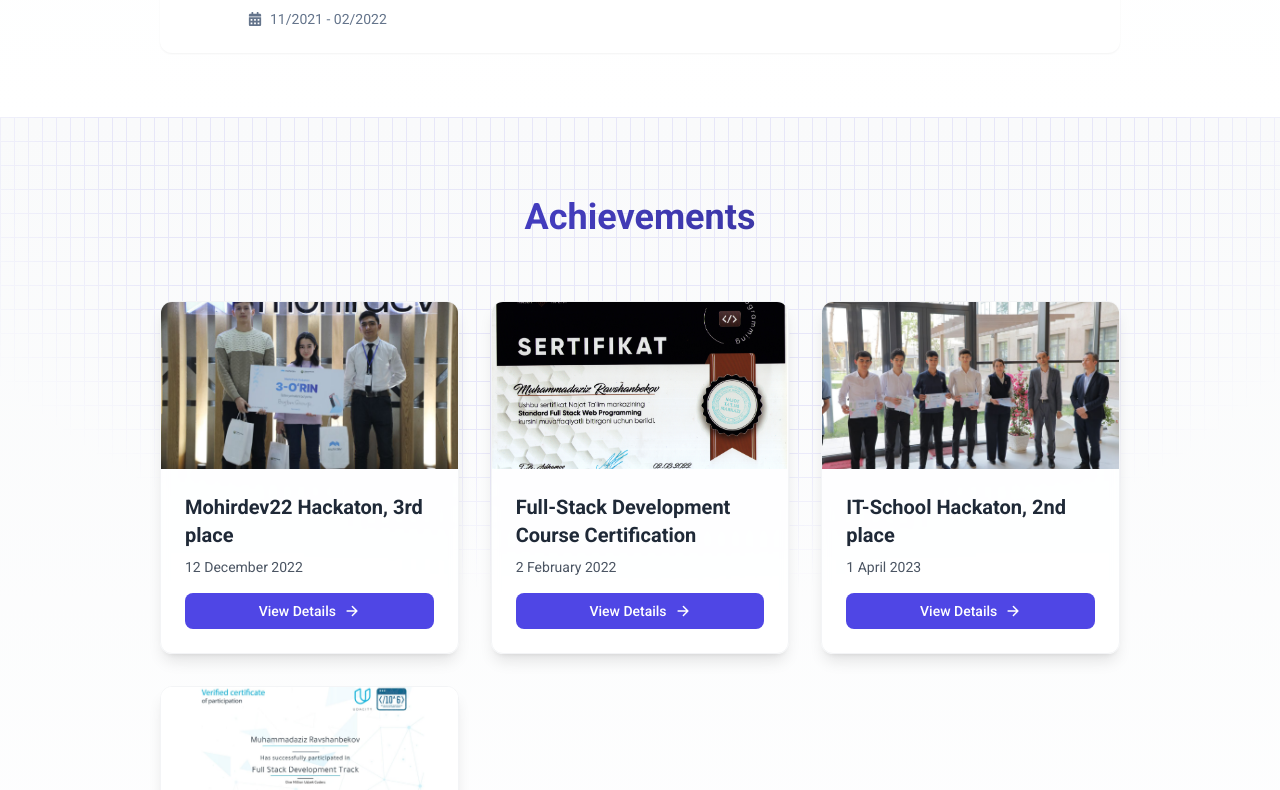
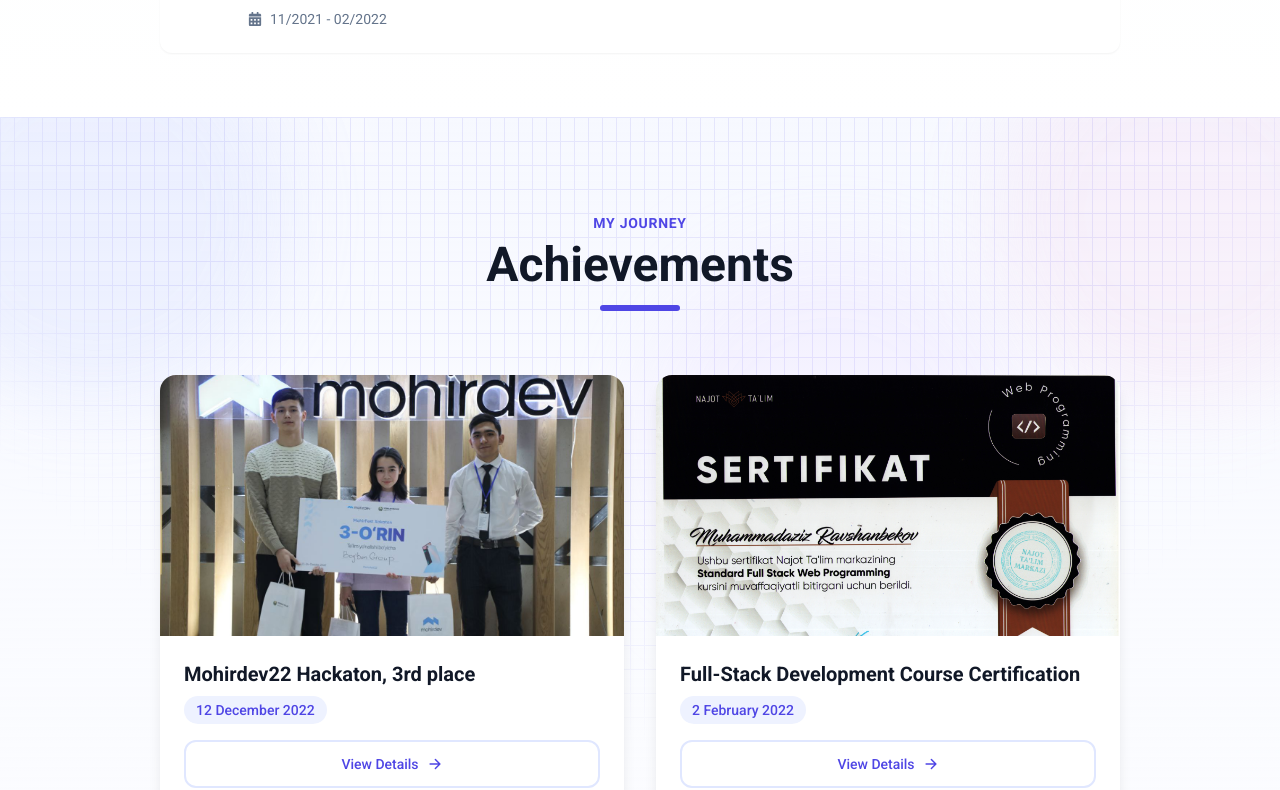
Before and after one commit to smuhammadaziz/portfolio, a React (Vite) app: page / in a window 1280 px wide. Shown: the part 5018-5808 px from the top of the page. Built offline with nearby package versions, Linux system fonts and the light colour scheme.

Commit message:
add: adding new design for achievements section

```diff
--- a/src/components/achievement/achieve.jsx
+++ b/src/components/achievement/achieve.jsx
@@ -76,61 +76,82 @@
   };
 
   return (
-    <section className="py-20 bg-gradient-to-b from-gray-50 to-white relative overflow-hidden">
+    <section className="py-24 relative overflow-hidden bg-gradient-to-b from-indigo-50/50 to-white">
+      {/* Decorative Elements */}
+      <div className="absolute inset-0">
         <div className="absolute inset-0 bg-[linear-gradient(to_right,#4f46e5_1px,transparent_1px),linear-gradient(to_bottom,#4f46e5_1px,transparent_1px)] bg-[size:14px_24px] [mask-image:radial-gradient(ellipse_60%_50%_at_50%_0%,#000_70%,transparent_100%)] opacity-[0.1]" />
+        <div className="absolute -top-24 -left-24 w-96 h-96 bg-indigo-200 rounded-full mix-blend-multiply filter blur-2xl opacity-20 animate-blob" />
+        <div className="absolute -top-24 -right-24 w-96 h-96 bg-pink-200 rounded-full mix-blend-multiply filter blur-2xl opacity-20 animate-blob animation-delay-2000" />
+        <div className="absolute top-32 left-1/2 -translate-x-1/2 w-96 h-96 bg-purple-200 rounded-full mix-blend-multiply filter blur-2xl opacity-20 animate-blob animation-delay-4000" />
+      </div>
 
-      <div className="container mx-auto px-6 md:px-40 relative z-10">
-        <motion.h2
+      <div className="container mx-auto px-6 md:px-40 relative">
+        <motion.div
           initial={{ opacity: 0, y: 20 }}
-          animate={{ opacity: 1, y: 0 }}
-          className="text-4xl font-bold text-center bg-clip-text text-transparent bg-gradient-to-r from-indigo-600 to-indigo-900 mb-16">
-          Achievements
-        </motion.h2>
+          whileInView={{ opacity: 1, y: 0 }}
+          viewport={{ once: true }}
+          className="text-center mb-16">
+          <span className="text-sm font-semibold text-indigo-600 tracking-wider uppercase mb-2 block">My Journey</span>
+          <h2 className="text-4xl md:text-5xl font-bold text-gray-900 mb-4">Achievements</h2>
+          <div className="w-20 h-1.5 bg-indigo-600 mx-auto rounded-full" />
+        </motion.div>
 
         <motion.div
           initial="hidden"
-          animate="visible"
+          whileInView="visible"
+          viewport={{ once: true }}
           variants={{
             visible: {
               opacity: 1,
-              transition: {
-                staggerChildren: 0.1,
+              transition: { staggerChildren: 0.2 }
             },
-            },
-            hidden: {
-              opacity: 0,
-            },
+            hidden: { opacity: 0 }
           }}
-          className="grid grid-cols-1 sm:grid-cols-2 lg:grid-cols-3 gap-8">
-          {achievements.map((achievement) => (
+          className="grid grid-cols-1 md:grid-cols-2 gap-8">
+          {achievements.map((achievement, idx) => (
             <motion.div
               key={achievement.id}
-              initial={{ opacity: 0, y: 20 }}
-              animate={{ opacity: 1, y: 0 }}
-              whileHover={{ y: -5 }}
-              className="group relative bg-white/80 backdrop-blur-sm rounded-xl border border-gray-100 shadow-lg hover:shadow-xl transition-all duration-300 overflow-hidden flex flex-col h-full">
-              <div className="absolute inset-0 bg-gradient-to-br from-white to-indigo-50 opacity-0 group-hover:opacity-100 transition-opacity duration-300" />
+              variants={{
+                hidden: { opacity: 0, y: 20 },
+                visible: { opacity: 1, y: 0 }
+              }}
+              className="group relative bg-white rounded-2xl shadow-lg hover:shadow-2xl transition-all duration-500">
+              <div className="absolute inset-0 rounded-2xl bg-gradient-to-r from-indigo-500 to-purple-500 opacity-0 group-hover:opacity-5 transition-opacity duration-500" />
 
-              <div className="relative aspect-video overflow-hidden">
+              <div className="relative overflow-hidden rounded-t-2xl">
+                <div className="aspect-[16/9]">
                   <img
                     src={achievement.images[0]}
                     alt={achievement.title}
-                  className="w-full h-full object-cover transform group-hover:scale-110 transition-transform duration-500"
+                    className="w-full h-full object-cover object-top transform group-hover:scale-105 transition-transform duration-700"
                   />
-                <div className="absolute inset-0 bg-black opacity-0 group-hover:opacity-30 transition-opacity duration-300" />
+                </div>
+                <div className="absolute inset-0 bg-gradient-to-t from-black/50 via-transparent to-transparent opacity-0 group-hover:opacity-100 transition-all duration-300">
+                  <div className="absolute bottom-4 left-4 right-4">
+                    <div className="bg-white/95 backdrop-blur-sm rounded-xl p-4 transform translate-y-full group-hover:translate-y-0 transition-transform duration-500">
+                      <p className="text-sm font-medium text-gray-900">{achievement.description}</p>
+                    </div>
+                  </div>
+                </div>
               </div>
 
-              <div className="relative p-6 flex flex-col flex-grow">
-                <h3 className="text-xl font-bold text-gray-800 mb-2">
+              <div className="p-6">
+                <div className="flex flex-col gap-2 mb-4">
+                  <h3 className="text-xl font-bold text-gray-900 group-hover:text-indigo-600 transition-colors duration-300 line-clamp-2">
                     {achievement.title}
                   </h3>
-                <p className="text-gray-600 text-sm">{achievement.date}</p>
-                <div className="flex-grow" />
+                  <span className="text-sm font-medium text-indigo-600 bg-indigo-50 px-3 py-1 rounded-full self-start">
+                    {achievement.date}
+                  </span>
+                </div>
+
                 <button
                   onClick={() => handleReadMore(achievement)}
-                  className="inline-flex items-center justify-center gap-2 px-4 py-2 mt-4 bg-indigo-600 text-white text-sm font-medium rounded-lg hover:bg-indigo-700 transition-colors w-full">
+                  className="relative w-full inline-flex items-center justify-center px-6 py-3 bg-white text-sm font-medium text-indigo-600 rounded-xl border-2 border-indigo-100 hover:border-indigo-200 hover:bg-indigo-50/50 transition-all duration-300 group/btn">
+                  <span className="relative flex items-center gap-2">
                     View Details
-                  <IoArrowForward className="w-4 h-4" />
+                    <IoArrowForward className="w-4 h-4 transform group-hover/btn:translate-x-1 transition-transform" />
+                  </span>
                 </button>
               </div>
             </motion.div>
@@ -144,36 +165,25 @@
             initial={{ opacity: 0 }}
             animate={{ opacity: 1 }}
             exit={{ opacity: 0 }}
-            className="fixed inset-0 z-[900] flex items-center justify-center bg-black/60 backdrop-blur-sm overflow-y-auto"
+            className="fixed inset-0 z-[9999] flex items-center justify-center p-2 sm:p-4 bg-black/30 backdrop-blur-sm"
             onClick={closeModal}>
-            <div className="min-h-screen w-full py-8 px-4 flex items-center justify-center">
             <motion.div
-                initial={{ scale: 0.9, opacity: 0, y: 20 }}
-                animate={{ scale: 1, opacity: 1, y: 0 }}
-                exit={{ scale: 0.9, opacity: 0, y: 20 }}
-                transition={{ type: "spring", duration: 0.2 }}
+              initial={{ scale: 0.95, opacity: 0 }}
+              animate={{ scale: 1, opacity: 1 }}
+              exit={{ scale: 0.95, opacity: 0 }}
+              transition={{ type: "spring", duration: 0.3 }}
               onClick={(e) => e.stopPropagation()}
-                className="relative w-full max-w-3xl bg-white/90 backdrop-blur-md rounded-2xl shadow-2xl p-6 mx-auto">
-                <div className="absolute inset-0 bg-gradient-to-br from-indigo-50 to-white rounded-2xl opacity-90 z-0" />
-
-                <div className="relative z-10">
-                  <button
-                    onClick={closeModal}
-                    className="absolute top-2 right-2 p-2 text-gray-500 hover:text-gray-700 rounded-full hover:bg-gray-100 transition-colors">
-                    <IoClose className="w-6 h-6" />
-                  </button>
-
-                  <div className="relative mb-6 rounded-xl overflow-hidden bg-gray-100">
+              className="relative w-full max-w-2xl bg-white rounded-2xl shadow-2xl overflow-hidden z-[10000] max-h-[90vh]">
+              <div className="relative flex flex-col max-h-[90vh]">
+                <div className="relative aspect-video sm:aspect-[16/9] bg-gray-100">
                   <motion.img
                     key={currentImageIndex}
                     initial={{ opacity: 0 }}
                     animate={{ opacity: 1 }}
-                      transition={{ duration: 0.2 }}
+                    transition={{ duration: 0.3 }}
                     src={selectedAchievement.images[currentImageIndex]}
-                      alt={`${selectedAchievement.title} Image ${
-                        currentImageIndex + 1
-                      }`}
-                      className="w-full object-contain max-h-[300px] mx-auto"
+                    alt={`${selectedAchievement.title} Image ${currentImageIndex + 1}`}
+                    className="w-full h-full object-cover object-top"
                   />
 
                   {selectedAchievement.images.length > 1 && (
@@ -181,82 +191,68 @@
                       <button
                         onClick={prevImage}
                         disabled={currentImageIndex === 0}
-                          className={`absolute left-4 top-1/2 transform -translate-y-1/2 p-2 rounded-full ${
+                        className={`absolute left-2 sm:left-4 top-1/2 transform -translate-y-1/2 p-2 sm:p-3 rounded-full ${
                           currentImageIndex === 0
-                              ? "bg-gray-300 cursor-not-allowed"
-                              : "bg-white/90 hover:bg-white shadow-lg"
-                          } transition-all duration-200`}>
-                          <IoArrowBack
-                            className={`w-6 h-6 ${
-                              currentImageIndex === 0
-                                ? "text-gray-400"
-                                : "text-gray-700"
-                            }`}
-                          />
+                            ? "bg-gray-200/80 cursor-not-allowed"
+                            : "bg-white/90 hover:bg-white shadow-lg hover:shadow-xl"
+                        } transition-all duration-300 z-10`}>
+                        <IoArrowBack className={`w-4 h-4 sm:w-5 sm:h-5 ${currentImageIndex === 0 ? "text-gray-400" : "text-gray-700"}`} />
                       </button>
                       <button
                         onClick={nextImage}
-                          disabled={
-                            currentImageIndex ===
-                            selectedAchievement.images.length - 1
-                          }
-                          className={`absolute right-4 top-1/2 transform -translate-y-1/2 p-2 rounded-full ${
-                            currentImageIndex ===
-                            selectedAchievement.images.length - 1
-                              ? "bg-gray-300 cursor-not-allowed"
-                              : "bg-white/90 hover:bg-white shadow-lg"
-                          } transition-all duration-200`}>
-                          <IoArrowForward
-                            className={`w-6 h-6 ${
-                              currentImageIndex ===
-                              selectedAchievement.images.length - 1
-                                ? "text-gray-400"
-                                : "text-gray-700"
-                            }`}
-                          />
+                        disabled={currentImageIndex === selectedAchievement.images.length - 1}
+                        className={`absolute right-2 sm:right-4 top-1/2 transform -translate-y-1/2 p-2 sm:p-3 rounded-full ${
+                          currentImageIndex === selectedAchievement.images.length - 1
+                            ? "bg-gray-200/80 cursor-not-allowed"
+                            : "bg-white/90 hover:bg-white shadow-lg hover:shadow-xl"
+                        } transition-all duration-300 z-10`}>
+                        <IoArrowForward className={`w-4 h-4 sm:w-5 sm:h-5 ${
+                          currentImageIndex === selectedAchievement.images.length - 1 ? "text-gray-400" : "text-gray-700"
+                        }`} />
                       </button>
                     </>
                   )}
 
+                  <button
+                    onClick={closeModal}
+                    className="absolute top-2 right-2 sm:top-4 sm:right-4 p-2 bg-white rounded-full shadow-lg hover:shadow-xl transition-all duration-300 group z-10">
+                    <IoClose className="w-5 h-5 sm:w-6 sm:h-6 text-gray-600 group-hover:rotate-90 transition-transform duration-300" />
+                  </button>
+                </div>
+
+                <div className="p-4 sm:p-6 overflow-y-auto">
+                  <div className="max-w-2xl mx-auto">
+                    <div className="flex flex-col sm:flex-row sm:items-center sm:justify-between gap-2 sm:gap-4 mb-4 sm:mb-6">
+                      <h3 className="text-xl sm:text-2xl font-bold text-gray-900">
+                        {selectedAchievement.title}
+                      </h3>
+                      <span className="text-sm font-medium text-indigo-600 bg-indigo-50 px-3 py-1 rounded-full self-start sm:self-center whitespace-nowrap">
+                        {selectedAchievement.date}
+                      </span>
+                    </div>
+                    <p className="text-gray-600 text-sm sm:text-base leading-relaxed mb-6">
+                      {selectedAchievement.description}
+                    </p>
+
                     {selectedAchievement.images.length > 1 && (
-                      <div className="absolute bottom-4 left-1/2 transform -translate-x-1/2 flex gap-2">
+                      <div className="flex justify-center gap-1.5 sm:gap-2">
                         {selectedAchievement.images.map((_, index) => (
                           <button
                             key={index}
                             onClick={() => setCurrentImageIndex(index)}
-                            className={`w-2 h-2 rounded-full transition-all duration-200 ${
+                            className={`h-1 sm:h-1.5 rounded-full transition-all duration-300 ${
                               index === currentImageIndex
-                                ? "bg-indigo-600 w-4"
-                                : "bg-gray-300 hover:bg-gray-400"
+                                ? "w-6 sm:w-8 bg-indigo-600"
+                                : "w-1 sm:w-1.5 bg-gray-200 hover:bg-gray-300"
                             }`}
                           />
                         ))}
                       </div>
                     )}
                   </div>
-
-                  <div className="space-y-4">
-                    <h3 className="text-2xl font-bold bg-clip-text text-transparent bg-gradient-to-r from-indigo-600 to-indigo-900">
-                      {selectedAchievement.title}
-                    </h3>
-                    <p className="text-gray-600 text-sm">
-                      {selectedAchievement.description}
-                    </p>
-                    <p className="text-indigo-600 font-medium text-sm">
-                      {selectedAchievement.date}
-                    </p>
-                    <div className="pt-4">
-                      <button
-                        onClick={closeModal}
-                        className="w-full inline-flex items-center justify-center gap-2 px-4 py-2 bg-indigo-600 text-white text-sm font-medium rounded-lg hover:bg-indigo-700 transition-colors">
-                        Close
-                        <IoClose className="w-5 h-5" />
-                      </button>
-                    </div>
                 </div>
               </div>
             </motion.div>
-            </div>
           </motion.div>
         )}
       </AnimatePresence>
```
Lines whose indentation alone changed are shown as unchanged.
